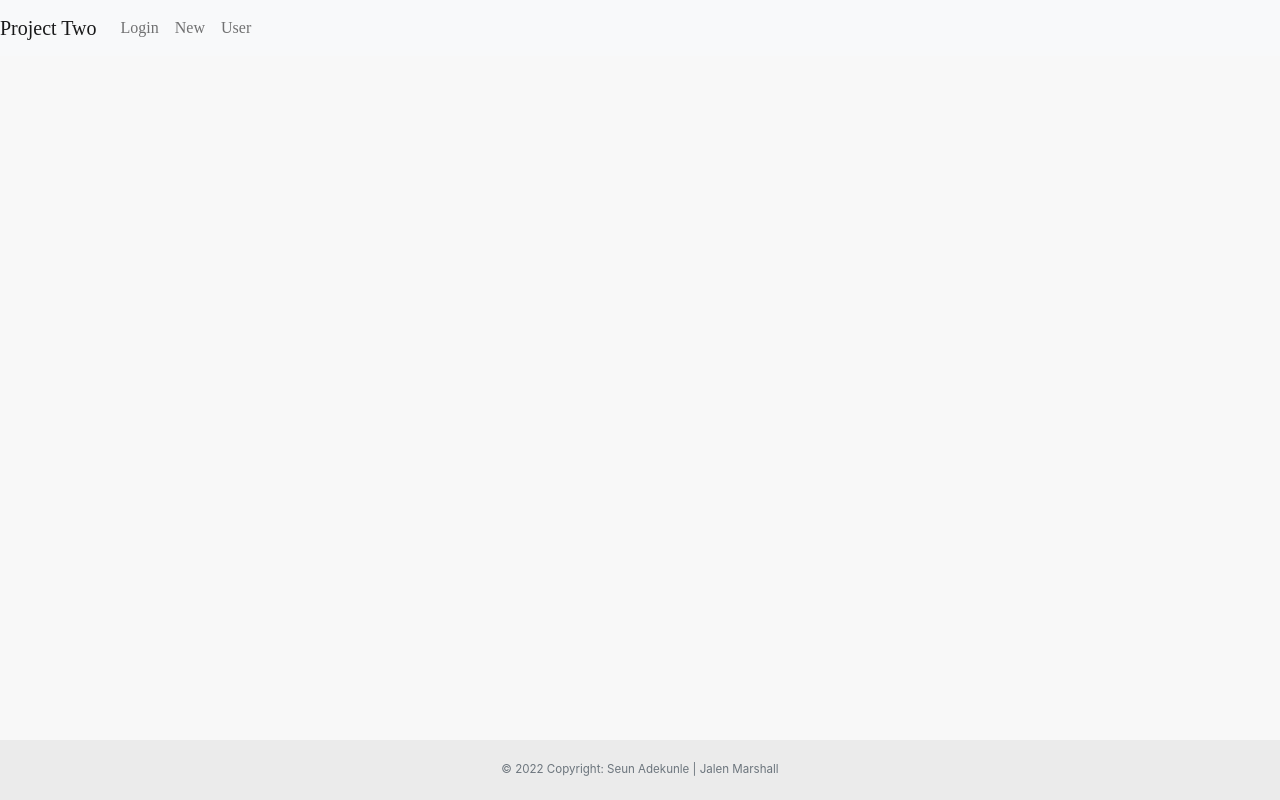
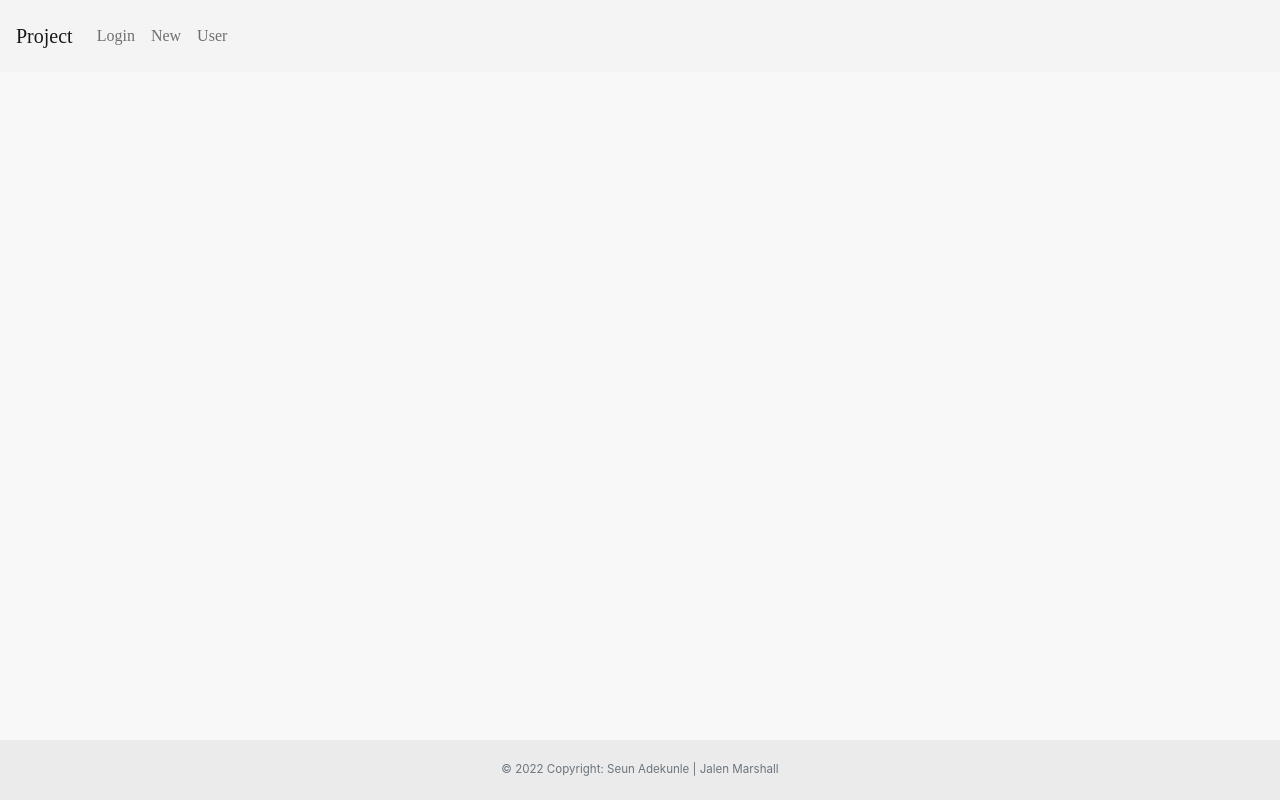
Before and after one commit to seunadekunle/pa3-react, a React (Create React App) app: page /login in a window 1280 px wide. Built offline with nearby package versions, Linux system fonts and the light colour scheme.

Commit message:
Changed styling

```diff
--- a/src/components/Account.js
+++ b/src/components/Account.js
@@ -1,4 +1,4 @@
-import "./Pages.css";
+import "./Styles.css";
 import Footer from "./Footer";
 import { currUser } from "../state.js";
 
--- a/src/components/Login.js
+++ b/src/components/Login.js
@@ -1,4 +1,4 @@
-import "./Pages.css";
+import "./Styles.css";
 import { useState } from "react";
 import { currUser } from "../state";
 import { useNavigate } from "react-router-dom";
--- a/src/components/Navbar.js
+++ b/src/components/Navbar.js
@@ -1,13 +1,13 @@
-import "./Navbar.css";
+import "./Styles.css";
 import { Link } from "react-router-dom";
 
 function Navbar() {
   return (
     <div className="Navbar">
-      <nav class="navbar navbar-expand-lg navbar-light bg-light">
-        <a class="navbar-brand" href="#">
-          Project Two
-        </a>
+      <nav class="navbar navbar-expand-lg">
+      <Link class="navbar-brand" to={`login`}>
+          Project
+      </Link>
         <button
           class="navbar-toggler"
           type="button"
--- a/src/components/SignUp.js
+++ b/src/components/SignUp.js
@@ -1,4 +1,4 @@
-import "./Pages.css";
+import "./Styles.css";
 
 export default function SignUp() {
   return (
--- /dev/null
+++ b/src/components/Styles.css
@@ -0,0 +1,4 @@
+.navbar {
+    padding: 1em;
+    background-color: rgb(244, 244, 244);
+}
```
Also changed, not shown: src/components/Navbar.css (deleted), src/components/Pages.css (deleted).
